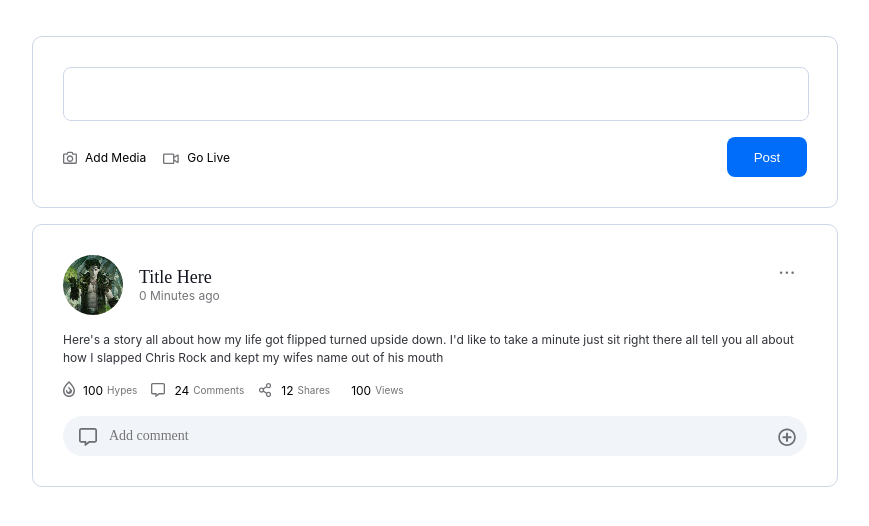
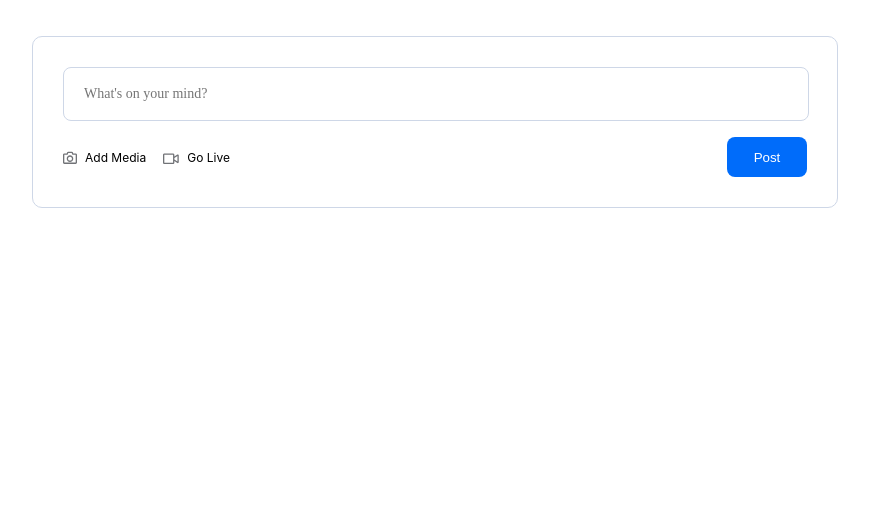
Before and after one commit to brasskneecap/personal-projects, a React (Create React App) app in the folder assessment/: page / in a window 1280 px wide. Shown: the top 526 px of the page, without its empty margins (205-1074 px from the left). Built offline with nearby package versions, Linux system fonts and the light colour scheme.

Commit message:
Added redux store for adding posts

```diff
--- a/assessment/package.json
+++ b/assessment/package.json
@@ -3,12 +3,15 @@
   "version": "0.1.0",
   "private": true,
   "dependencies": {
+    "@reduxjs/toolkit": "^1.8.1",
     "@testing-library/jest-dom": "^5.16.4",
     "@testing-library/react": "^13.1.1",
     "@testing-library/user-event": "^13.5.0",
     "react": "^18.0.0",
     "react-dom": "^18.0.0",
+    "react-redux": "^8.0.1",
     "react-scripts": "5.0.1",
+    "redux": "^4.2.0",
     "web-vitals": "^2.1.4"
   },
   "scripts": {
--- a/assessment/src/App.css
+++ b/assessment/src/App.css
@@ -171,6 +171,7 @@
   background: #006CFA;
   color: white;
   font: poppins;
+  cursor: pointer;
 }
 
 @keyframes App-logo-spin {
--- a/assessment/src/components/CreatePost.js
+++ b/assessment/src/components/CreatePost.js
@@ -1,20 +1,48 @@
 import Interaction from "./Interaction"
 import CameraSVG from "./svg-components/CameraSVG"
 import VideoSVG from "./svg-components/VideoSVG"
+import addPost from "../store/posts"
+import { useState } from 'react'
+import { useDispatch } from "react-redux"
 
-const CreatePost = () => {
+const CreatePost = (user) => {
+    const [incrementer, setIncrementer] = useState(2)
+    const [message, setMessage] = useState("")
+
+    const dispatch = useDispatch();
 
     const handleCreatePost = () => {
         console.log("handleCreatePost called")
+        setIncrementer(incrementer + 1)
+        console.log(message)
+        let post = {
+                id: incrementer,
+                userOwner: user.user,
+                content: message,
+                reactions: {
+                    hypes: 0,
+                    comments: 0,
+                    shares: 0,
+                    views: 0
+                }
+            }
+        dispatch({
+            type: "ADD_POST",
+            payload: post
+        })
+    }
+
+    const handleInputChange = (e) => {
+        setMessage(e.target.value)
     }
 
     return (
         <div className="base-container ">
-            <input className="create-post-input"clplaceholder="What's on your mind?"/>
+            <input className="create-post-input" placeholder="What's on your mind?" onChange={handleInputChange}/>
             <div className="create-post-footer">
                 <Interaction component={<CameraSVG />} typeCount="Add Media"/>
                 <Interaction component={<VideoSVG />} typeCount="Go Live"/>
-                <button className="create-post-button" onClick={handleCreatePost}>Post</button>
+                <button className="create-post-button" onClick={handleCreatePost} type="button">Post</button>
             </div>
         </div>
     )
--- a/assessment/src/components/Post.js
+++ b/assessment/src/components/Post.js
@@ -1,17 +1,14 @@
 import PostHeader from "./PostHeader"
 import PostContent from "./PostContent";
 import PostInteraction from "./PostInteraction";
-import picture from '../assets/Terran.jpg';
 import AddComment from "./AddComment";
 
-const Post = () => {
-    let content = "Here's a story all about how my life got flipped turned upside down. I'd like to take a minute just sit right there all tell you all about how I slapped Chris Rock and kept my wifes name out of his mouth"
-
+const Post = ({ post }) => {
     return (
         <div className="base-container">
-            <PostHeader picture={picture} headerType="post-header"/>
-            <PostContent content={content}/>
-            <PostInteraction />
+            <PostHeader post={post} headerType="post-header"/>
+            <PostContent content={ post.content }/>
+            <PostInteraction reactions={post.reactions} />
             <AddComment />
         </div>
     )
--- a/assessment/src/components/PostHeader.js
+++ b/assessment/src/components/PostHeader.js
@@ -1,12 +1,12 @@
 import ProfilePicture from "./ProfilePicture"
 
-const PostHeader = ({picture, headerType})=> {
+const PostHeader = ({ post, headerType})=> {
     return (
         <div className={headerType}>
-            <ProfilePicture imgLocation={picture}/>
+            <ProfilePicture imgLocation={post.userOwner.profilePicture}/>
             <div className="titles-container">
                 <div className="primary-title">
-                    Title Here
+                    { post.userOwner.name}
                 </div>
                 <div className="secondary-title">
                     0 Minutes ago
--- a/assessment/src/components/PostInteraction.js
+++ b/assessment/src/components/PostInteraction.js
@@ -4,13 +4,8 @@ import ShareSVG from './svg-components/ShareSVG.js'
 import Interaction from './Interaction.js'
 import {useEffect, useState} from 'react'
 
-const PostInteraction = () => {
+const PostInteraction = ({ reactions }) => {
     const [hypeClicked, setHypeClicked] = useState(false);
-
-    useEffect(() => {
-        //edit this to be set by redux state
-        //setHypeClicked(hypeClicked);
-    }, [hypeClicked])
 
     function handleHypeClick() {
         setHypeClicked(!hypeClicked);
@@ -27,10 +22,10 @@ const PostInteraction = () => {
 
     return (
         <div className="post-interactions-container">
-            <Interaction component={<HypeSVG color={hypeClicked ? "#F44900" : "#12151D"}/>} typeCount="100" typeText="Hypes" onClickHandler={handleHypeClick} />
-            <Interaction component={<CommentSVG />} typeCount="24" typeText="Comments" onClickHandler={handleCommentClick} />
-            <Interaction component={<ShareSVG />} typeCount="12" typeText="Shares" onClickHandler={handleShareClick} />
-            <Interaction typeCount="100" typeText="Views" />
+            <Interaction component={<HypeSVG color={hypeClicked ? "#F44900" : "#12151D"}/>} typeCount={reactions.hypes} typeText="Hypes" onClickHandler={handleHypeClick} />
+            <Interaction component={<CommentSVG />} typeCount={reactions.comments} typeText="Comments" onClickHandler={handleCommentClick} />
+            <Interaction component={<ShareSVG />} typeCount={reactions.shares} typeText="Shares" onClickHandler={handleShareClick} />
+            <Interaction typeCount={reactions.views} typeText="Views" />
         </div>
     )
 }
--- a/assessment/src/index.js
+++ b/assessment/src/index.js
@@ -1,14 +1,23 @@
-import React from 'react';
+import React, { useMemo } from 'react'
 import ReactDOM from 'react-dom/client';
 import './index.css';
 import App from './App';
 import reportWebVitals from './reportWebVitals';
+import { Provider } from 'react-redux';
+import { configureStore } from '@reduxjs/toolkit'
+import rootReducer from './store';
+
+const store = configureStore({
+  reducer: rootReducer
+})
 
 const root = ReactDOM.createRoot(document.getElementById('root'));
 root.render(
-  <React.StrictMode>
-    <App />
-  </React.StrictMode>
+    <Provider store={store}>
+      <React.StrictMode>
+          <App />
+      </React.StrictMode>
+    </Provider>
 );
 
 // If you want to start measuring performance in your app, pass a function
--- a/assessment/src/layouts/PostPage.js
+++ b/assessment/src/layouts/PostPage.js
@@ -1,11 +1,21 @@
 import Post from "../components/Post"
 import CreatePost from "../components/CreatePost"
+import { useSelector } from 'react-redux'
 
 const PostPage = () => {
+    const posts = useSelector((state) => state.posts)
+    const user = useSelector((state) => state.user)
+    const postsComponents = posts.posts.map((post) => {
+        return <Post key={post.id} post={post}/>
+     })
+
     return (
         <div style={{ padding:"20px"}}>
-            <CreatePost />
-            <Post />
+            <CreatePost user={user} />
+            {
+                postsComponents
+            }
+
         </div>
     )
 }
--- /dev/null
+++ b/assessment/src/store/currentUser.js
@@ -0,0 +1,27 @@
+import picture from "../assets/Terran.jpg"
+
+const initialState = {
+    name:"Terran",
+    profilePicture: picture
+};
+
+function currentUserReducer(state = initialState, action) {
+    switch (action.type) {
+        case 'SET_USER': {
+        return {
+            ...state,
+            user: action.payload
+        }
+        }
+        default:
+        return state
+    }
+}
+
+//actions
+export const setCurrentUser = (user) => ({
+    type: "SET_USER",
+    payload: user
+})
+
+export default currentUserReducer
--- /dev/null
+++ b/assessment/src/store/index.js
@@ -0,0 +1,12 @@
+import { combineReducers } from 'redux';
+import currentUserReducer from './currentUser.js'
+import postsReducer from './posts.js'
+
+const rootReducer = combineReducers(
+  {
+    user: currentUserReducer,
+    posts: postsReducer
+  }
+)
+
+export default rootReducer
--- /dev/null
+++ b/assessment/src/store/posts.js
@@ -0,0 +1,44 @@
+import picture from "../assets/Terran.jpg"
+const initialState = {
+    posts: [
+        // {
+        //     id: 0,
+        //     userOwner: {
+        //         name: "Terran",
+        //         profilePicture: picture
+        //     },
+        //     content: "Here's a story all about how my life got flipped turned upside down. I'd like to take a minute just sit right there all tell you all about how I slapped Chris Rock and kept my wifes name out of his mouth",
+        //     reactions: {
+        //         hypes: 98,
+        //         comments: 20,
+        //         shares: 30,
+        //         views: 78
+        //     }
+        // }
+    ]
+}
+
+function postsReducer(state = initialState, action) {
+    console.log(action)
+    switch (action.type) {
+        case 'ADD_POST': {
+            return {
+                ...state,
+                posts: [
+                    ...state.posts,
+                    action.payload
+                ]
+            }
+        }
+        default:
+            return state
+    }
+}
+
+//actions
+export const addPost = (post) => ({
+    type: "ADD_POST",
+    payload: post
+})
+
+export default postsReducer
```
Also changed, not shown: 1 other file (tests, documents, lock files or other folders).
